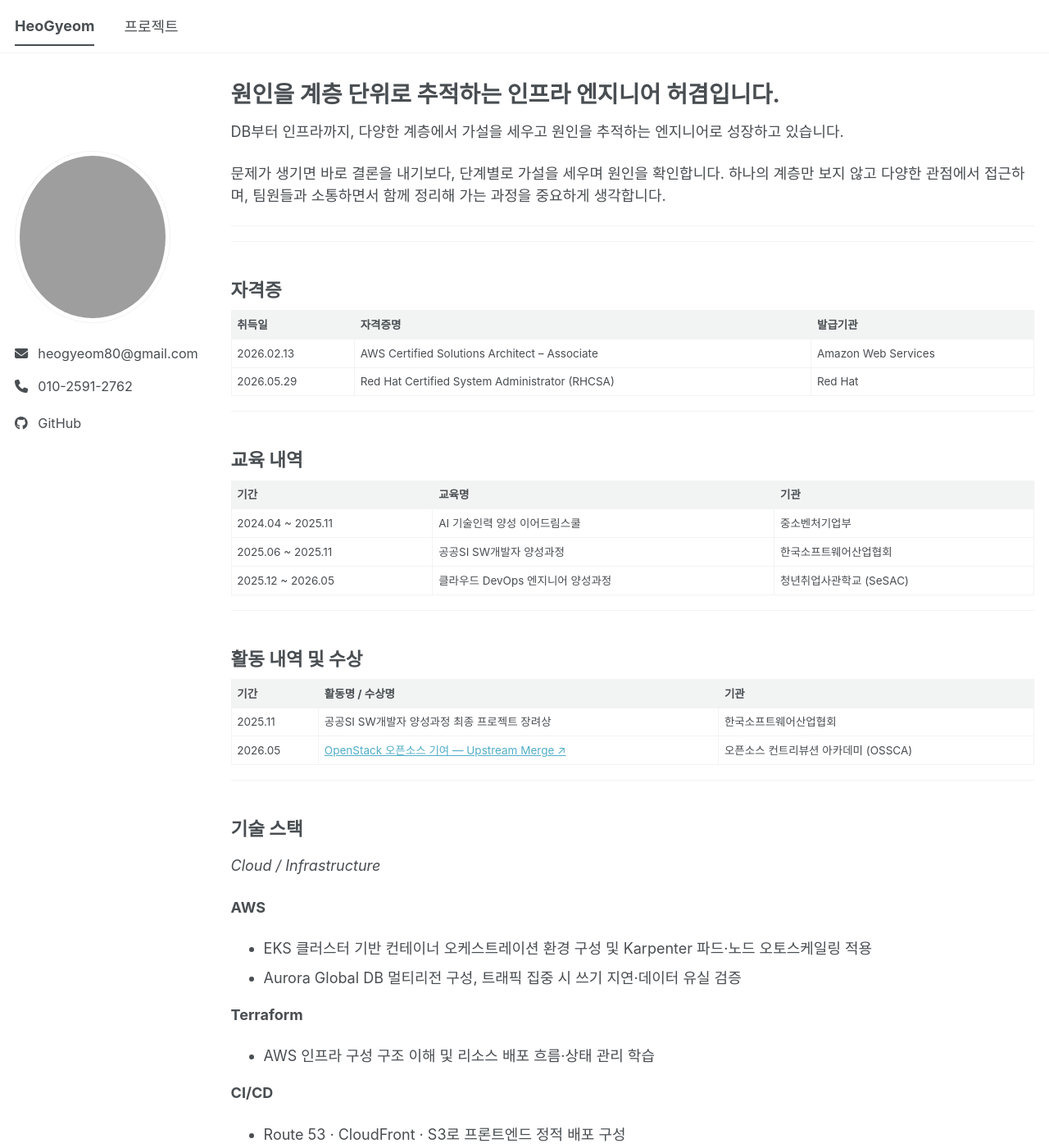
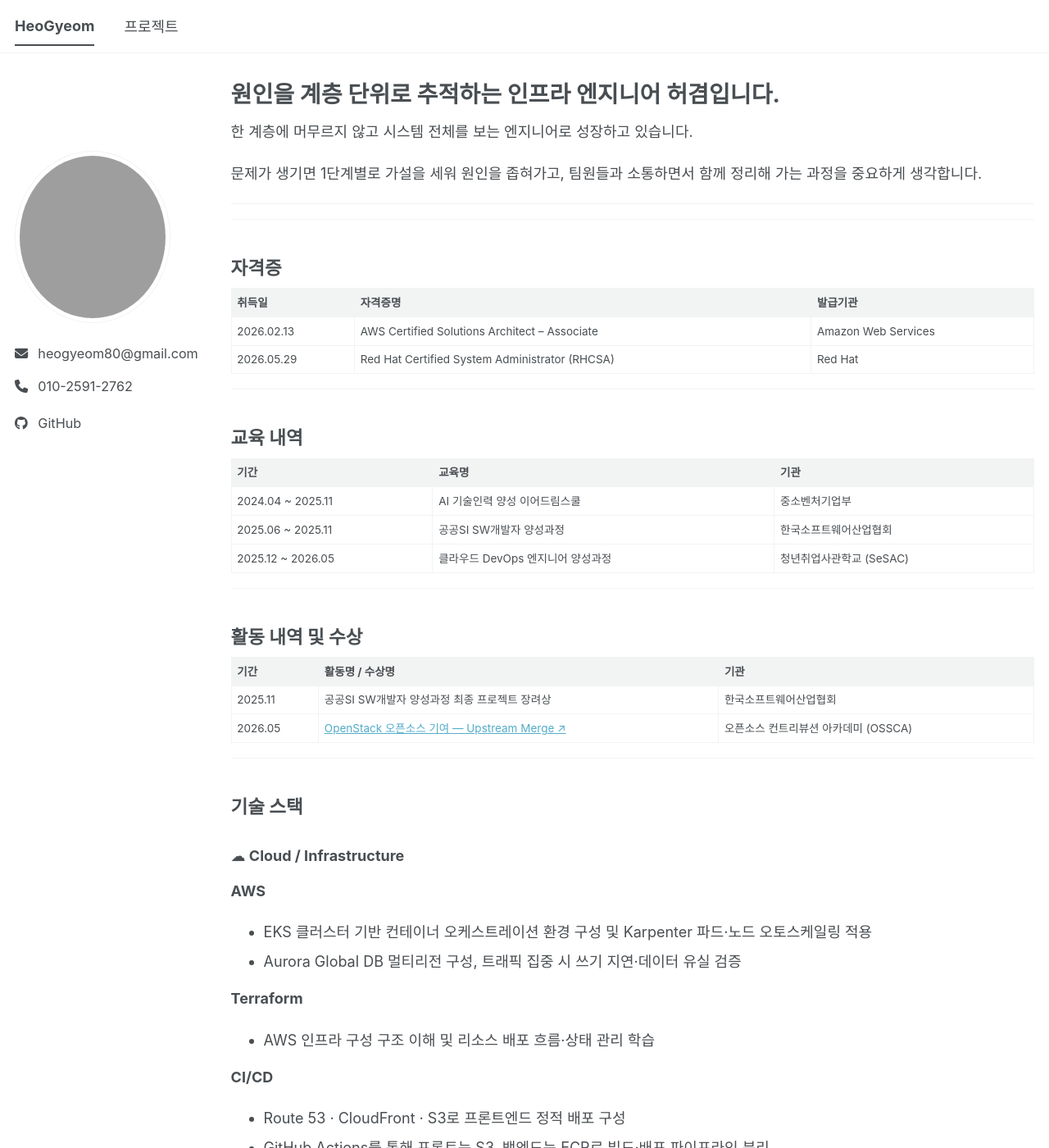
Before and after one commit to Heo-Gyeom/Heo-Gyeom.github.io, a Jekyll site: the page built from _pages/about.md, in a window 1280 px wide and 1400 px high. Shown: the whole window at 82% size. Built offline with Jekyll 4.4.1, drawn with Linux system fonts in a browser that asks for light colours; a script bundle is joined from its source files by our own code; library files that are not in the unit come from our copies; some of the changed text lies outside the part shown.

Commit message:
기술 스택 카테고리 h3 헤딩으로 구분 강화
Co-Authored-By: Claude Sonnet 4.6 <noreply@anthropic.com>

```diff
--- a/_pages/about.md
+++ b/_pages/about.md
@@ -8,10 +8,10 @@ redirect_from:
   - /about.html
 ---
 
-DB부터 인프라까지, 다양한 계층에서 가설을 세우고 원인을 추적하는 엔지니어로 성장하고 있습니다.
+한 계층에 머무르지 않고 시스템 전체를 보는 엔지니어로 성장하고 있습니다.
 
-문제가 생기면 바로 결론을 내기보다, 단계별로 가설을 세우며 원인을 확인합니다.
-하나의 계층만 보지 않고 다양한 관점에서 접근하며, 팀원들과 소통하면서 함께 정리해 가는 과정을 중요하게 생각합니다.
+문제가 생기면 1단계별로 가설을 세워 원인을 좁혀가고,
+팀원들과 소통하면서 함께 정리해 가는 과정을 중요하게 생각합니다.
 
 ---
 
@@ -47,7 +47,7 @@ DB부터 인프라까지, 다양한 계층에서 가설을 세우고 원인을
 
 ## 기술 스택
 
-*Cloud / Infrastructure*
+### ☁ Cloud / Infrastructure
 
 **AWS**
 - EKS 클러스터 기반 컨테이너 오케스트레이션 환경 구성 및 Karpenter 파드·노드 오토스케일링 적용
@@ -60,20 +60,16 @@ DB부터 인프라까지, 다양한 계층에서 가설을 세우고 원인을
 - Route 53 · CloudFront · S3로 프론트엔드 정적 배포 구성
 - GitHub Actions를 통해 프론트는 S3, 백엔드는 ECR로 빌드·배포 파이프라인 분리
 
----
-
-*Data Pipeline*
+### ⚙ Data Pipeline
 
 **Kafka**
--  토픽·파티션·리플리케이션 개념 학습 후 3-노드 클러스터로 구성해 장애 시 고가용성 동작 확인
--  토픽 단위로 데이터 형식을 분리해 중앙 허브 기능 구현, 컨슈머 그룹별 독립 구조 설계
+- 토픽·파티션·리플리케이션 개념 학습 후 3-노드 클러스터로 구성해 장애 시 고가용성 동작 확인
+- 토픽 단위로 데이터 형식을 분리해 중앙 허브 기능 구현, 컨슈머 그룹별 독립 구조 설계
 
 **Airflow**
--  EC2에 Airflow 구축, PythonOperator 기반으로 Sensor·Connection·Hook을 활용한 DAG 작성 및 Slack 알림 연동
+- EC2에 Airflow 구축, PythonOperator 기반으로 Sensor·Connection·Hook을 활용한 DAG 작성 및 Slack 알림 연동
 
----
-
-*Monitoring*
+### 📊 Monitoring
 
 **Grafana / Prometheus**
 - MLOps 프로젝트에서 Elasticsearch 연동으로 사용자 만족도 실시간 모니터링 및 불만족 30% 초과 시 모델 재학습 트리거 구성
```
